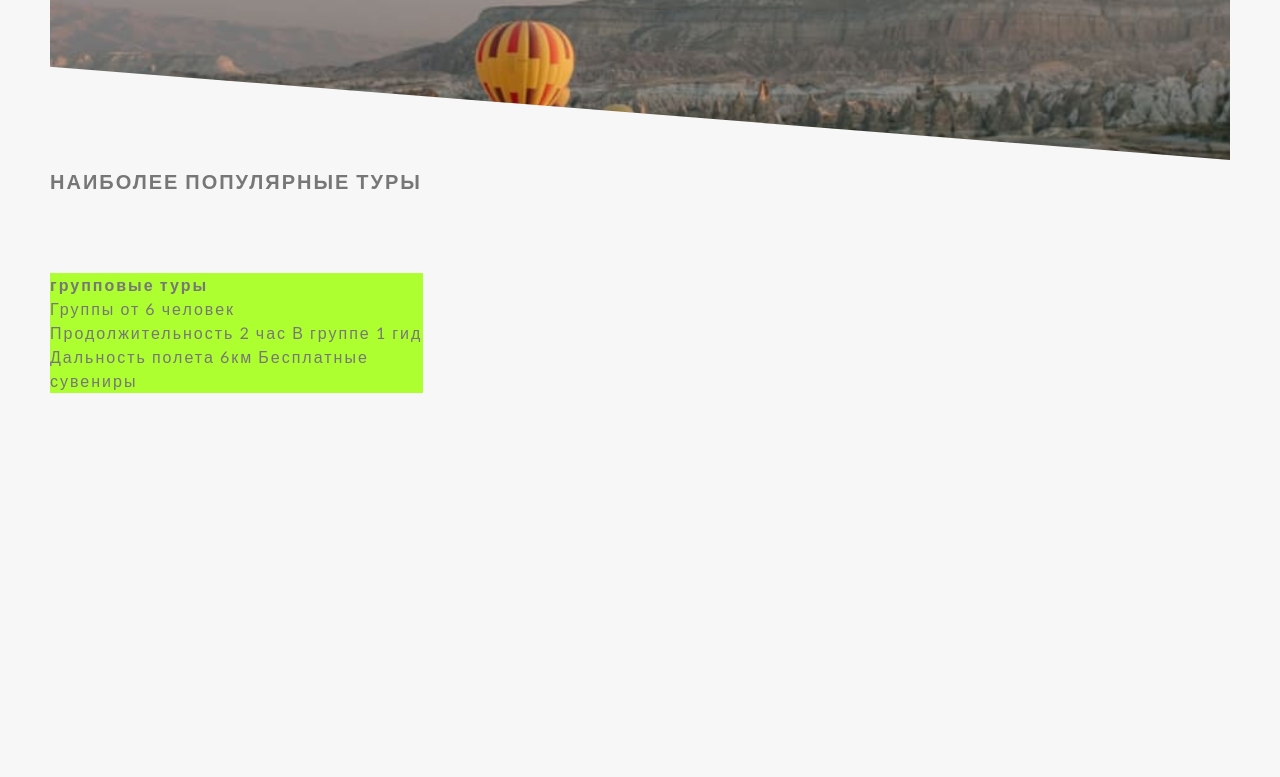
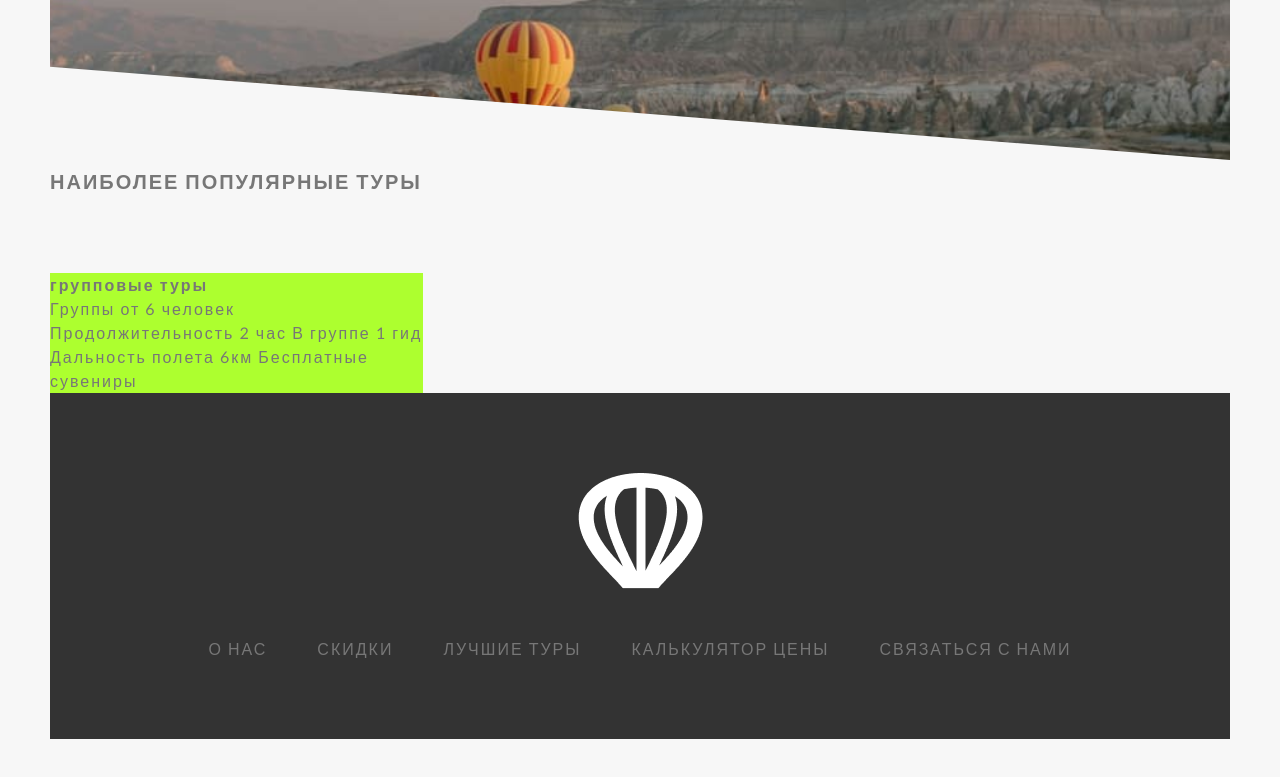
Before and after one commit to tolkunio/balloon-tour, a website: page src/index.html in a window 1280 px wide. Shown: the part 2109-2886 px from the top of the page. Before the commit the page ends 2552 px from the top, so only its background shows below. Drawn offline with Linux system fonts and the light colour scheme; files whose address does not match are found by name.

Commit message:
-added footer

```diff
--- a/src/index.html
+++ b/src/index.html
@@ -106,7 +106,23 @@
                 </div>
             </div>
         </section>
+        <section class="review-section">
+
+        </section>
+        <section class="booking-section">
+
+        </section>
     </main>
+    <footer class="footer">
+        <img src="assets/img/footer-ballon.png" alt="footer">
+        <div class="footer__wrapper">
+            <span>О НАС</span>
+            <span>СКИДКИ</span>
+            <span>ЛУЧШИЕ ТУРЫ</span>
+            <span>КАЛЬКУЛЯТОР ЦЕНЫ</span>
+            <span>СВЯЗАТЬСЯ С НАМИ</span>
+        </div>
+    </footer>
 </div>
 </body>
 </html>
--- a/src/styles/_main.scss
+++ b/src/styles/_main.scss
@@ -184,10 +184,12 @@ body {
   border-radius: .5rem;
   box-shadow: $box-shadow;
   text-align: center;
-  &:hover{
+
+  &:hover {
     transform: translateY(-1.5rem) scale(1.03);
     transition: 0.3s all;
   }
+
   &_icon {
     display: inline-block;
     font-size: 6rem;
@@ -195,7 +197,8 @@ body {
     -webkit-background-clip: text;
     color: transparent;
   }
-  &_p{
+
+  &_p {
     font-size: 1.6rem;
     font-weight: 400;
     line-height: 1.9rem;
@@ -203,42 +206,81 @@ body {
     color: $color-grey;
   }
 }
-.popular-section{
+
+.popular-section {
 
 }
-.popular-grid-container{
+
+.popular-grid-container {
   display: grid;
   grid-template-columns: 1fr 1fr 1fr;
   column-gap: 3rem;
 }
-.popular-grid-item{
-  &__side{
-    &_img{
+
+.popular-grid-item {
+  &__side {
+    &_img {
     }
-    &_title{
+
+    &_title {
 
     }
-    &_text{
+
+    &_text {
 
     }
-    &_front{
-    background-color: greenyellow;
+
+    &_front {
+      background-color: greenyellow;
     }
-    &_back{
+
+    &_back {
       background-color: $color-brown-normal;
       transform: rotateY(180deg);
     }
-    &:hover &__side_front{
+
+    &:hover &__side_front {
       transform: rotateY(180deg);
     }
-    &:hover &__side_back{
+
+    &:hover &__side_back {
       transform: rotateY(0deg);
     }
   }
+}
 
+.review-section {
 
 }
 
+.booking-section {
+  background-color: $color-brown-normal;
+}
+.footer{
+  padding: 8rem 2rem;
+  display: flex;
+  flex-direction: column;
+  align-items: center;
+  gap:5rem;
+  img{
+
+  }
+  background-color: #333333;
+  &__wrapper{
+    span{
+      font-size: 1.6rem;
+      font-weight: 300;
+      line-height: 1.936rem;
+      letter-spacing: .2rem;
+
+    }
+    display: flex;
+    flex-direction: row;
+    align-items: center;
+    justify-content: center;
+    gap: 5rem;
+  }
+}
 /**keyframes**/
 @keyframes leftToRight {
   0% {
```
Also changed, not shown: src/assets/img/footer-ballon.png (added), src/assets/img/review-background.jpg (added), src/styles/style.css, 1 other file.
